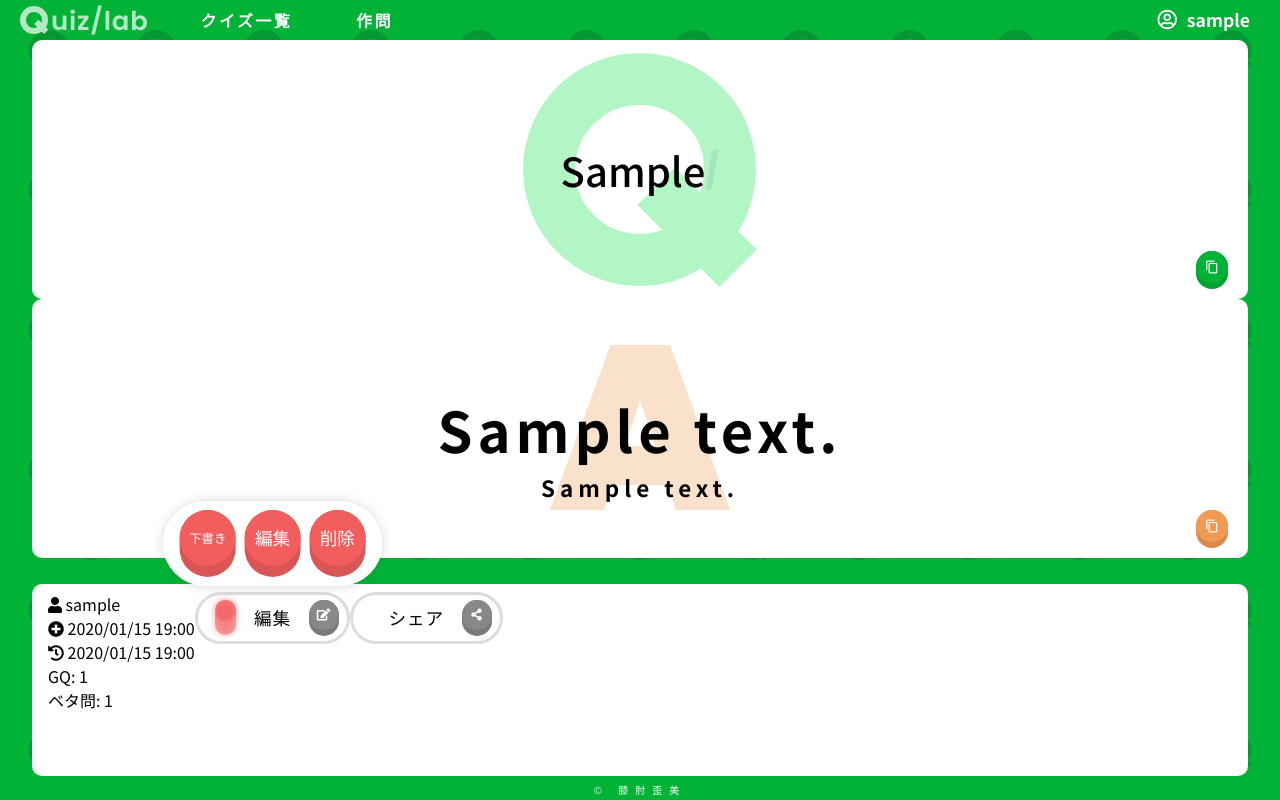
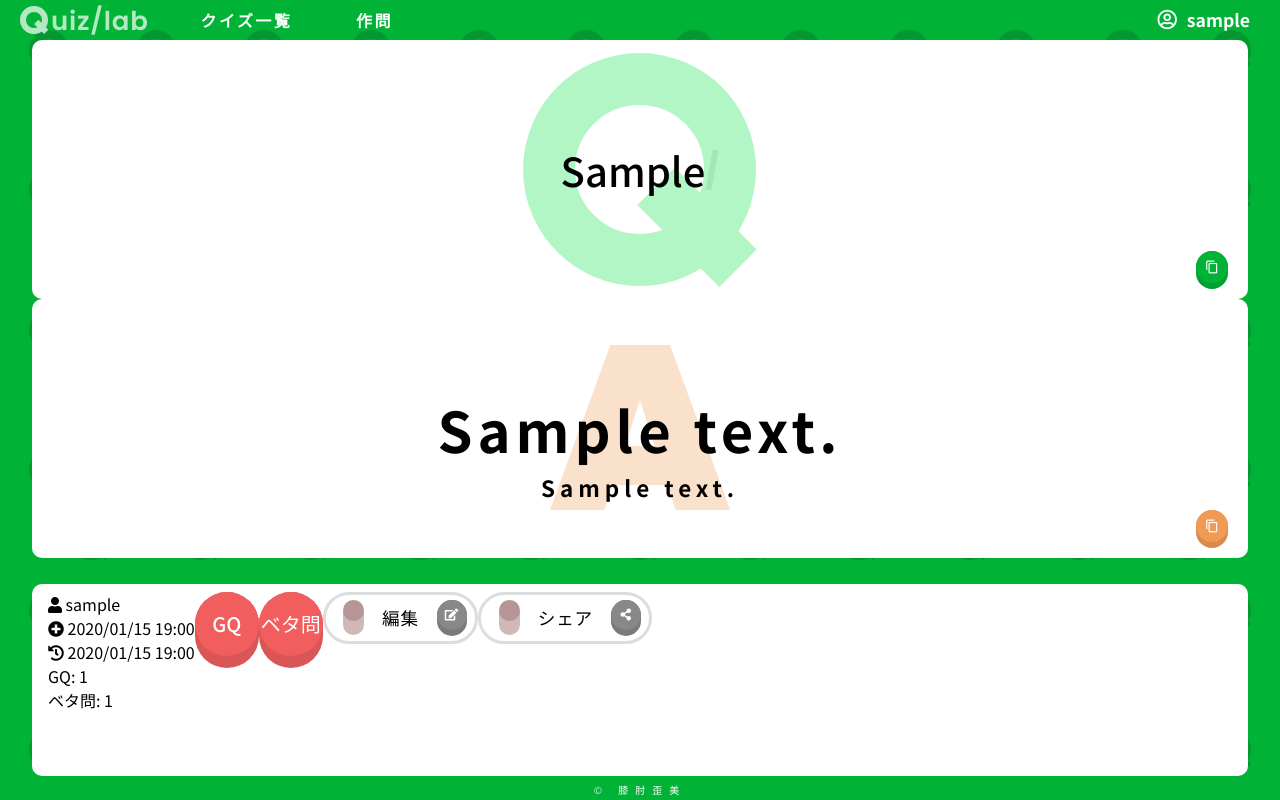
Before and after one commit to morihey-yabusaka/QuizSlashLab, a Django app: page /quiz/detail/1 in a window 1280 px wide. Run offline with Django 4.2, Linux system fonts and the light colour scheme; a user stored in the database is signed in; tables that the repository leaves empty hold one stand-in row (values such as "Sample post"); parts of the project's set-up code (start-up, migrations or seed data) failed here and were passed over.

Commit message:
update create view & popup

```diff
--- a/app/static/css/style.css
+++ b/app/static/css/style.css
@@ -23,13 +23,11 @@ button {
   --green-light: #04e447;
   --orange: #F09A54;
   --red: #F25E5E;
-  --blue: #4985E6;
+  --blue: #1485f5;
   --purple: #9B66CC;
-  --blue-dark: #1D65D7;
   --green-rgb: 0, 179, 55;
   --orange-rgb: 240, 154, 84;
   --red-rgb: 242, 94, 94;
-  --blue-rgb: 73, 133, 230;
   --header-height: 40px;
   --footer-height: 20px;
 }
@@ -667,7 +665,7 @@ input[type=checkbox]:checked + label .light:after, input[type=checkbox]:checked
   --widnow-margin: .5em;
   position: relative;
 }
-.popup.click.on .window {
+.popup.click.on .window, .popup.hover:hover .window {
   visibility: visible;
   opacity: 1;
 }
@@ -695,6 +693,13 @@ input[type=checkbox]:checked + label .light:after, input[type=checkbox]:checked
   position: absolute;
   visibility: hidden;
   background: #fff;
+  color: #000;
+  width: -webkit-max-content;
+  width: -moz-max-content;
+  width: max-content;
+  font-size: 1rem;
+  padding: 1em 2em;
+  border-radius: 5px;
   box-shadow: 0 0 15px -5px #0005;
   opacity: 0;
   transition: 0.2s;
@@ -1042,6 +1047,18 @@ input[type=checkbox]:checked + label .light:after, input[type=checkbox]:checked
   display: flex;
   z-index: 2;
 }
+.page.quiz.detail .main .info .btns .draft, .page.quiz.detail .main .info .btns .publish, .page.quiz.delete .main .info .btns .draft, .page.quiz.delete .main .info .btns .publish, .page.quiz.create .main .info .btns .draft, .page.quiz.create .main .info .btns .publish, .page.quiz.update .main .info .btns .draft, .page.quiz.update .main .info .btns .publish {
+  --color1: var(--blue);
+}
+.page.quiz.detail .main .info .btns .update, .page.quiz.delete .main .info .btns .update, .page.quiz.create .main .info .btns .update, .page.quiz.update .main .info .btns .update {
+  --color1: var(--blue);
+}
+.page.quiz.detail .main .info .btns #twitter, .page.quiz.delete .main .info .btns #twitter, .page.quiz.create .main .info .btns #twitter, .page.quiz.update .main .info .btns #twitter {
+  font-size: 20px;
+}
+.page.quiz.detail .main .info .btns #line, .page.quiz.delete .main .info .btns #line, .page.quiz.create .main .info .btns #line, .page.quiz.update .main .info .btns #line {
+  font-size: 30px;
+}
 .page.quiz.detail .main .info .btns .btn_group, .page.quiz.delete .main .info .btns .btn_group, .page.quiz.create .main .info .btns .btn_group, .page.quiz.update .main .info .btns .btn_group {
   display: flex;
   border: 3px solid #ddd;
@@ -1053,6 +1070,17 @@ input[type=checkbox]:checked + label .light:after, input[type=checkbox]:checked
   height: min-content;
   align-items: center;
   font-size: 1.1rem;
+  transition: 0.2s;
+}
+.page.quiz.detail .main .info .btns .btn_group.on, .page.quiz.delete .main .info .btns .btn_group.on, .page.quiz.create .main .info .btns .btn_group.on, .page.quiz.update .main .info .btns .btn_group.on {
+  border-color: var(--green);
+  background-color: rgba(var(--green-rgb), 0.1);
+}
+.page.quiz.detail .main .info .btns .btn_group.on > .btn, .page.quiz.delete .main .info .btns .btn_group.on > .btn, .page.quiz.create .main .info .btns .btn_group.on > .btn, .page.quiz.update .main .info .btns .btn_group.on > .btn {
+  --color1: var(--green);
+}
+.page.quiz.detail .main .info .btns .btn_group.on .light, .page.quiz.delete .main .info .btns .btn_group.on .light, .page.quiz.create .main .info .btns .btn_group.on .light, .page.quiz.update .main .info .btns .btn_group.on .light {
+  --color: var(--green);
 }
 .page.quiz.detail .main .info .btns .btn_group .light, .page.quiz.delete .main .info .btns .btn_group .light, .page.quiz.create .main .info .btns .btn_group .light, .page.quiz.update .main .info .btns .btn_group .light {
   --size: 2em;
@@ -1071,7 +1099,7 @@ input[type=checkbox]:checked + label .light:after, input[type=checkbox]:checked
 }
 .page.quiz.detail .main .info .btns .btn_group .window, .page.quiz.delete .main .info .btns .btn_group .window, .page.quiz.create .main .info .btns .btn_group .window, .page.quiz.update .main .info .btns .btn_group .window {
   display: flex;
-  padding: 0.5em 1em;
+  padding: 1em;
   border-radius: 1000px;
 }
 .page.quiz.detail .main .info .btns .btn_group .window > *:not(:first-child), .page.quiz.delete .main .info .btns .btn_group .window > *:not(:first-child), .page.quiz.create .main .info .btns .btn_group .window > *:not(:first-child), .page.quiz.update .main .info .btns .btn_group .window > *:not(:first-child) {
@@ -1163,9 +1191,17 @@ input[type=checkbox]:checked + label .light:after, input[type=checkbox]:checked
   display: flex;
   align-items: center;
   justify-content: center;
+  background-color: transparent;
 }
 .page.quiz.create .form form .info .btn, .page.quiz.update .form form .info .btn {
   --color1: var(--blue);
+}
+.page.quiz.create .form form .info .btn .window, .page.quiz.update .form form .info .btn .window {
+  box-shadow: 0 0 30px -10px #000;
+}
+.page.quiz.create .form form .info .btn[name=draft], .page.quiz.update .form form .info .btn[name=draft] {
+  font-size: 17px;
+  margin-left: 20px;
 }
 
 .page.form.login .main, .page.form.signup .main, .page.form.password_change .main {
--- a/app/static/js/popup.js
+++ b/app/static/js/popup.js
@@ -1,11 +1,9 @@
 window.addEventListener("DOMContentLoaded", _ => {
   var popupElms = getElms(".popup")
   for(var popupElm of popupElms) {
-    console.log(popupElm)
     var popupTriger = popupElm.querySelector(".click")
-    console.log(popupTriger)
     popupTriger.addEventListener("click", e => {
-      popupElm.classList.toggle("on")
+      e.currentTarget.parentElement.classList.toggle("on")
     })
   }
 })
--- a/app/static/scss/_root.scss
+++ b/app/static/scss/_root.scss
@@ -4,16 +4,14 @@
   --green-dark: #059732;
   --green: #00b337;
   --green-light: #04e447;
-  // --green-white: #D2FEE7;
   --orange: #F09A54;
   --red: #F25E5E;
-  --blue: #4985E6;
+  --blue: #1485f5;
   --purple: #9B66CC;
-  --blue-dark: #1D65D7;
   --green-rgb: 0, 179, 55;
   --orange-rgb: 240, 154, 84;
   --red-rgb: 242, 94, 94;
-  --blue-rgb: 73, 133, 230;
+  // --blue-rgb: 73, 133, 230;
   --header-height: 40px;
   --footer-height: 20px;
 }
--- a/app/static/scss/comp/_popup.scss
+++ b/app/static/scss/comp/_popup.scss
@@ -2,14 +2,10 @@
   --widnow-margin: .5em;
   position: relative;
 
-  &.hover {}
-
-  &.click {
-    &.on {
-      .window {
-        visibility: visible;
-        opacity: 1;
-      }
+  &.click.on, &.hover:hover {
+    .window {
+      visibility: visible;
+      opacity: 1;
     }
   }
 
@@ -38,6 +34,11 @@
     position: absolute;
     visibility: hidden;
     background: #fff;
+    color: #000;
+    width: max-content;
+    font-size: 1rem;
+    padding: 1em 2em;
+    border-radius: 5px;
     box-shadow: 0 0 15px -5px #0005;
     opacity: 0;
     transition: .2s;
--- a/app/static/scss/quiz/_create.scss
+++ b/app/static/scss/quiz/_create.scss
@@ -54,9 +54,19 @@
           display: flex;
           align-items: center;
           justify-content: center;
+          background-color: transparent;
 
           .btn {
             --color1: var(--blue);
+
+            .window {
+              box-shadow: 0 0 30px -10px #000;
+            }
+
+            &[name="draft"] {
+              font-size: 17px;
+              margin-left: 20px;
+            }
           }
         }
       }
--- a/app/static/scss/quiz/_detail.scss
+++ b/app/static/scss/quiz/_detail.scss
@@ -187,6 +187,22 @@
           display: flex;
           z-index: 2;
 
+          .draft, .publish {
+            --color1: var(--blue);
+          }
+
+          .update {
+            --color1: var(--blue);
+          }
+
+          #twitter {
+            font-size: 20px;
+          }
+
+          #line {
+            font-size: 30px;
+          }
+
           .btn_group {
             display: flex;
             border: 3px solid #ddd;
@@ -196,6 +212,20 @@
             height: min-content;
             align-items: center;
             font-size: 1.1rem;
+            transition: .2s;
+
+            &.on {
+              border-color: var(--green);
+              background-color: rgba(var(--green-rgb), .1);
+
+              &> .btn {
+                --color1: var(--green);
+              }
+
+              .light {
+                --color: var(--green);
+              }
+            }
 
             .light {
               --size: 2em;
@@ -218,7 +248,7 @@
 
             .window {
               display: flex;
-              padding: 0.5em 1em;
+              padding: 1em;
               border-radius: 1000px;
 
               & > *:not(:first-child) {
--- a/app/templates/quiz/detail.html
+++ b/app/templates/quiz/detail.html
@@ -12,7 +12,6 @@
           <span>{{ slash.before_just }}</span>
           <div class="slash">
             <div class="box">
-
               <div>読始一致クイズ: {{ slash.n_start_equals }} 問</div>
               <a href="{% url 'app:quiz_list' %}?{% get request question=slash.before_all is_start='on' qa='and' %}" class="under">
                 この読み出しで始まるクイズ
@@ -99,11 +98,13 @@
 
     <div class="btns">
       {% comment %}
-        TODO: まとめる．gq,beta,編集,シェアくらい．ポップアップでボタン表示
         TODO: 下書き，出題のnotice作製
       {% endcomment %}
+
+      {% include 'quiz/goodquiz.html' with quiz=quiz class='btn' cnt=False %}
+      {% include 'quiz/betamon.html' with quiz=quiz class='btn' cnt=False %}
       {% if user == quiz.author %}
-        <div class="edit btn_group popup click top center on">
+        <div class="edit btn_group popup click top center">
           <div class="light"></div>
           <div class="text">編集</div>
           <div class="btn pop click">
@@ -131,19 +132,17 @@
         </div>
       {% endif %}
 
-      <div class="share btn_group">
+      <div class="share btn_group popup click top center">
+        <div class="light"></div>
         <div class="text">シェア</div>
-        <div class="btn">
+        <div class="btn pop click">
           <i class="fas fa-share-alt"></i>
         </div>
+        <div class="window">
+          <a class="btn share" id="twitter" target="_blank" rel="noopener noreferrer"></a>
+          <a class="btn share" id="line" target="_blank" rel="noopener noreferrer"></a>
+        </div>
       </div>
-
-      <!-- {% include 'quiz/goodquiz.html' with quiz=quiz class='btn' cnt=False %}
-      {% include 'quiz/betamon.html' with quiz=quiz class='btn' cnt=False %}
-      <div class="sns">
-        <a class="btn share" id="twitter" target="_blank" rel="noopener noreferrer"></a>
-        <a class="btn share" id="line" target="_blank" rel="noopener noreferrer"></a>
-      </div> -->
     </div>
 
 
```
Also changed, not shown: app/templates/quiz/create.html (+14 -2 lines), 1 other file.
